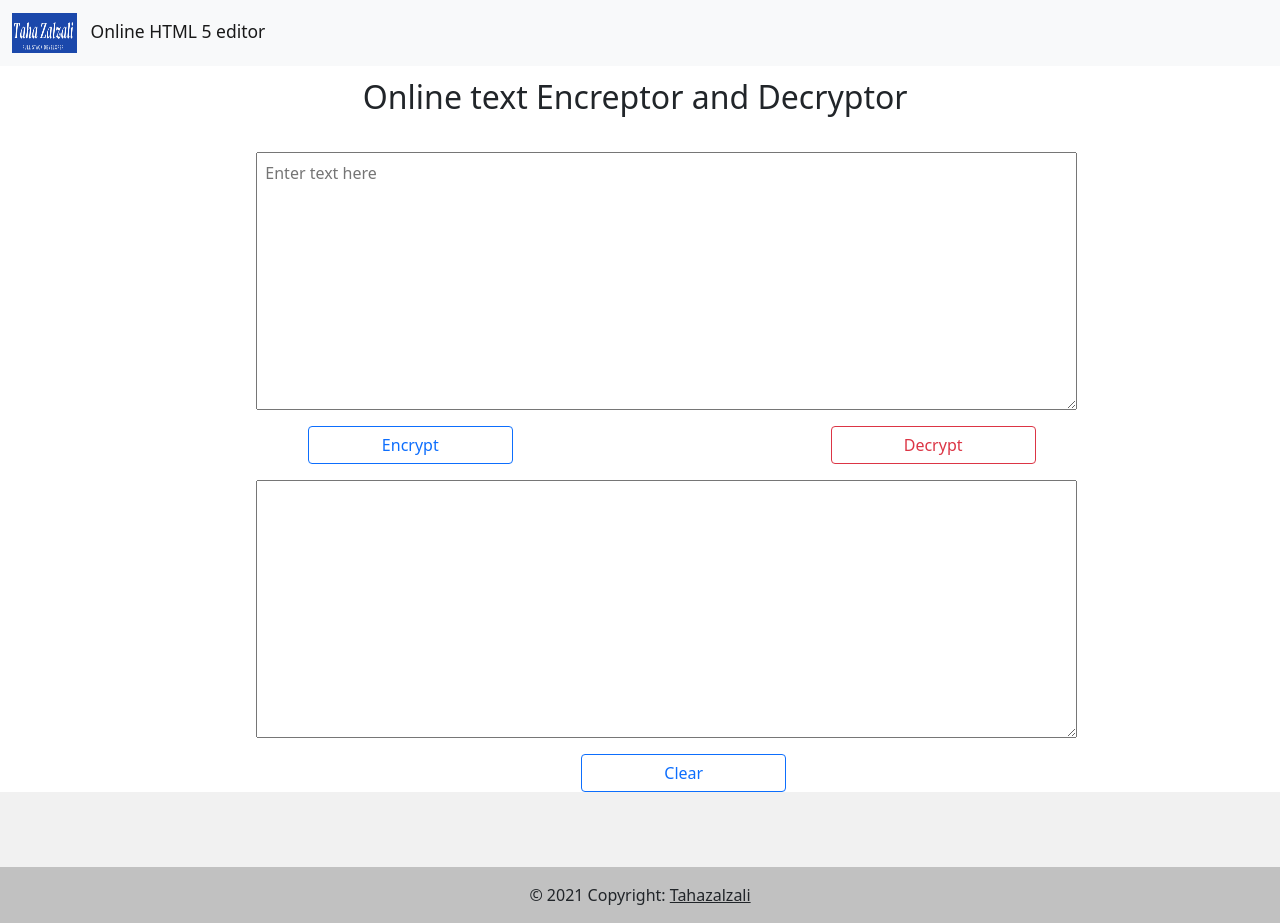
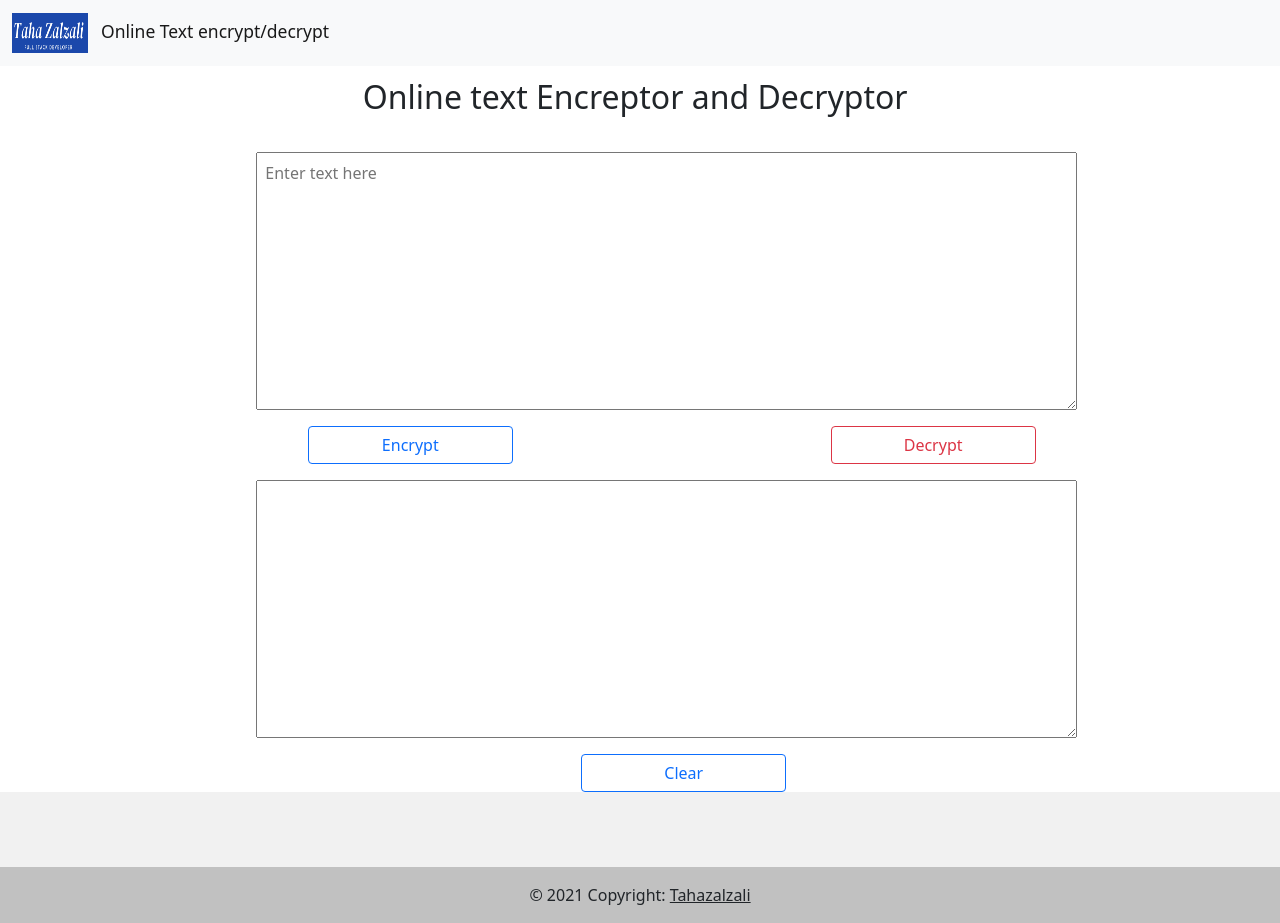
Before and after one commit to tahazalzali/Forjs, a website: page textIncryptor.html in a window 1280 px wide. Drawn offline with nearby package versions, Linux system fonts and the light colour scheme.

Commit message:
fix title

```diff
--- a/textIncryptor.html
+++ b/textIncryptor.html
@@ -24,7 +24,7 @@
             <a class="navbar-brand" href="#">
                 <img style="width: 20%;height: 40px; object-fit: fill;" src="tahalogo-noblue.png"
                     class="me-2" height="20" alt="logo" loading="lazy" />
-                <small>Online HTML 5 editor</small>
+                <small>Online Text encrypt/decrypt</small>
             </a>
         </div>
     </nav>
```
